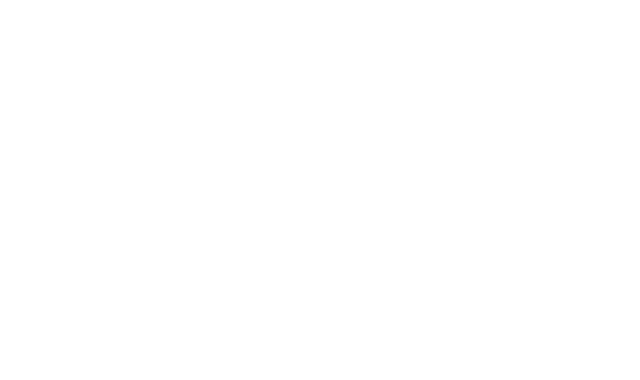
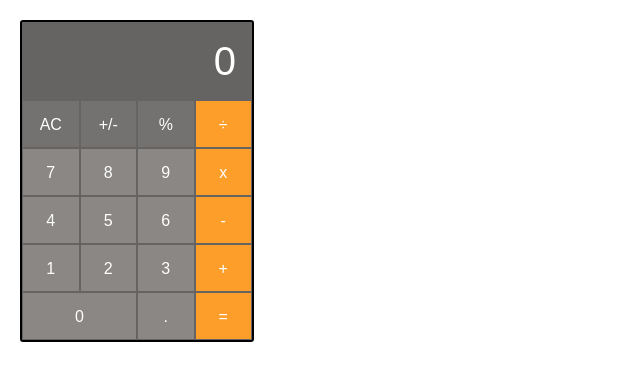
Before and after one commit to zforre/2.4-calculator, a plain HTML site: page index.html in a window 1280 px wide. Shown: the whole page, without its empty margins (0-640 px from the left). Drawn offline with nearby package versions, Linux system fonts and the light colour scheme; files that its build step writes are made by us from their sources.

Commit message:
Added content and structure using HTML

```diff
--- a/index.html
+++ b/index.html
@@ -7,12 +7,52 @@
   <meta http-equiv="X-UA-Compatible" content="ie=edge">
   <title>Document</title>
   <link rel="stylesheet" href="https://cdnjs.cloudflare.com/ajax/libs/twitter-bootstrap/4.4.1/css/bootstrap-grid.css">
-  <link rel="stylesheet" href="styles.css">
+  <link rel="stylesheet" href="css/styles.css">
 </head>
 
 <body>
 
-  <div class="shape"></div>
+  <div class="container">
+
+    <div class="row">
+      <div class="col answer"> 0 </div>
+    </div>
+
+    <div class="row">
+      <div class="col tools"> AC </div>
+      <div class="col tools"> +/- </div>
+      <div class="col tools"> % </div>
+      <div class="col button"> ÷ </div>
+    </div>
+
+    <div class="row">
+      <div class="col"> 7 </div>
+      <div class="col"> 8 </div>
+      <div class="col"> 9 </div>
+      <div class="col button"> x </div>
+    </div>
+
+    <div class="row">
+      <div class="col"> 4 </div>
+      <div class="col"> 5 </div>
+      <div class="col"> 6 </div>
+      <div class="col button"> - </div>
+    </div>
+
+    <div class="row">
+      <div class="col"> 1 </div>
+      <div class="col"> 2 </div>
+      <div class="col"> 3 </div>
+      <div class="col button"> + </div>
+    </div>
+
+    <div class="row">
+      <div class="col-6"> 0 </div>
+      <div class="col-3"> . </div>
+      <div class="col-3 button"> = </div>
+    </div>
+
+</div>
 
 </body>
 
```
Also changed, not shown: css/styles.css, scss/styles.scss (deleted), 2 other files.
